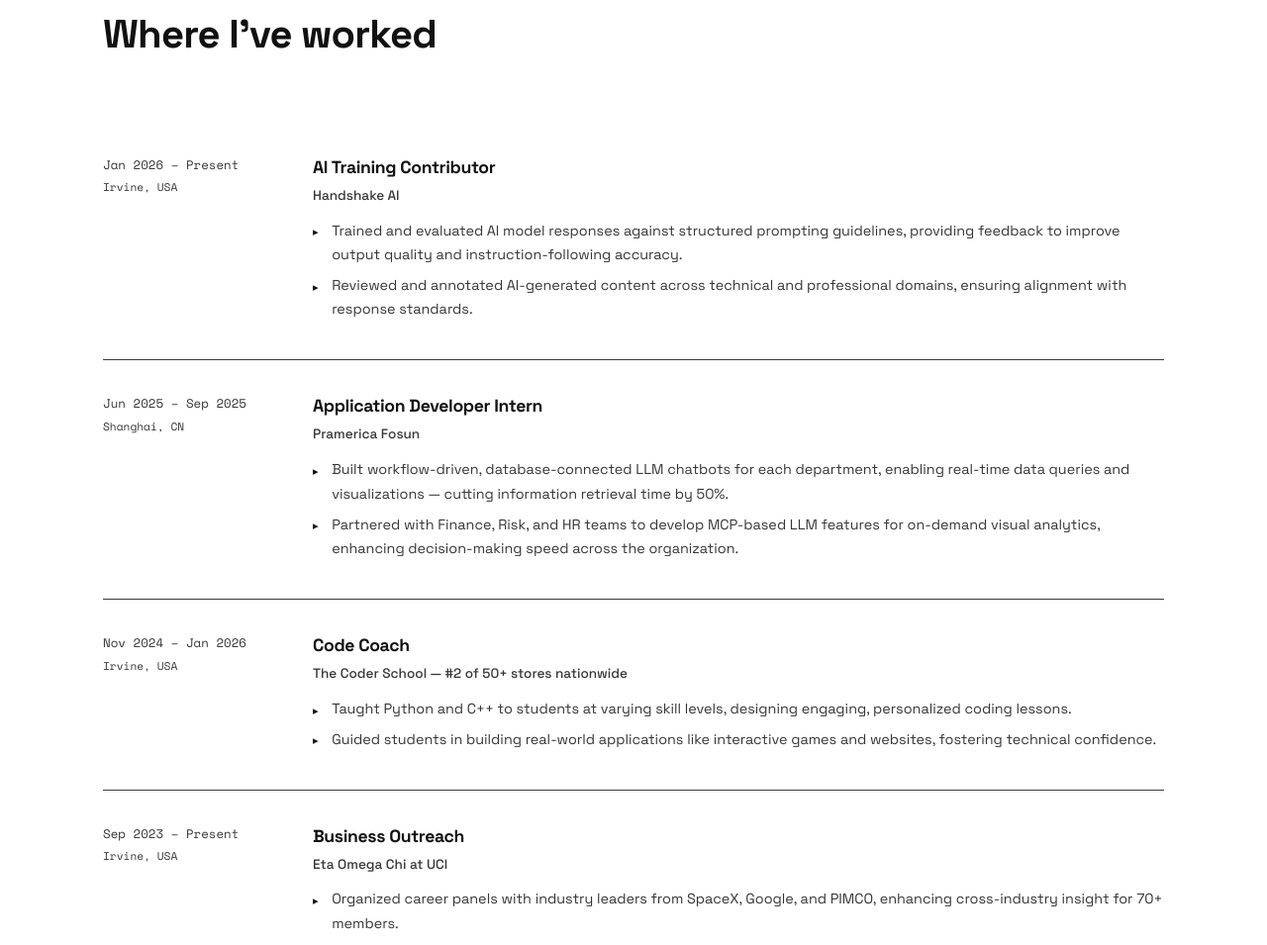
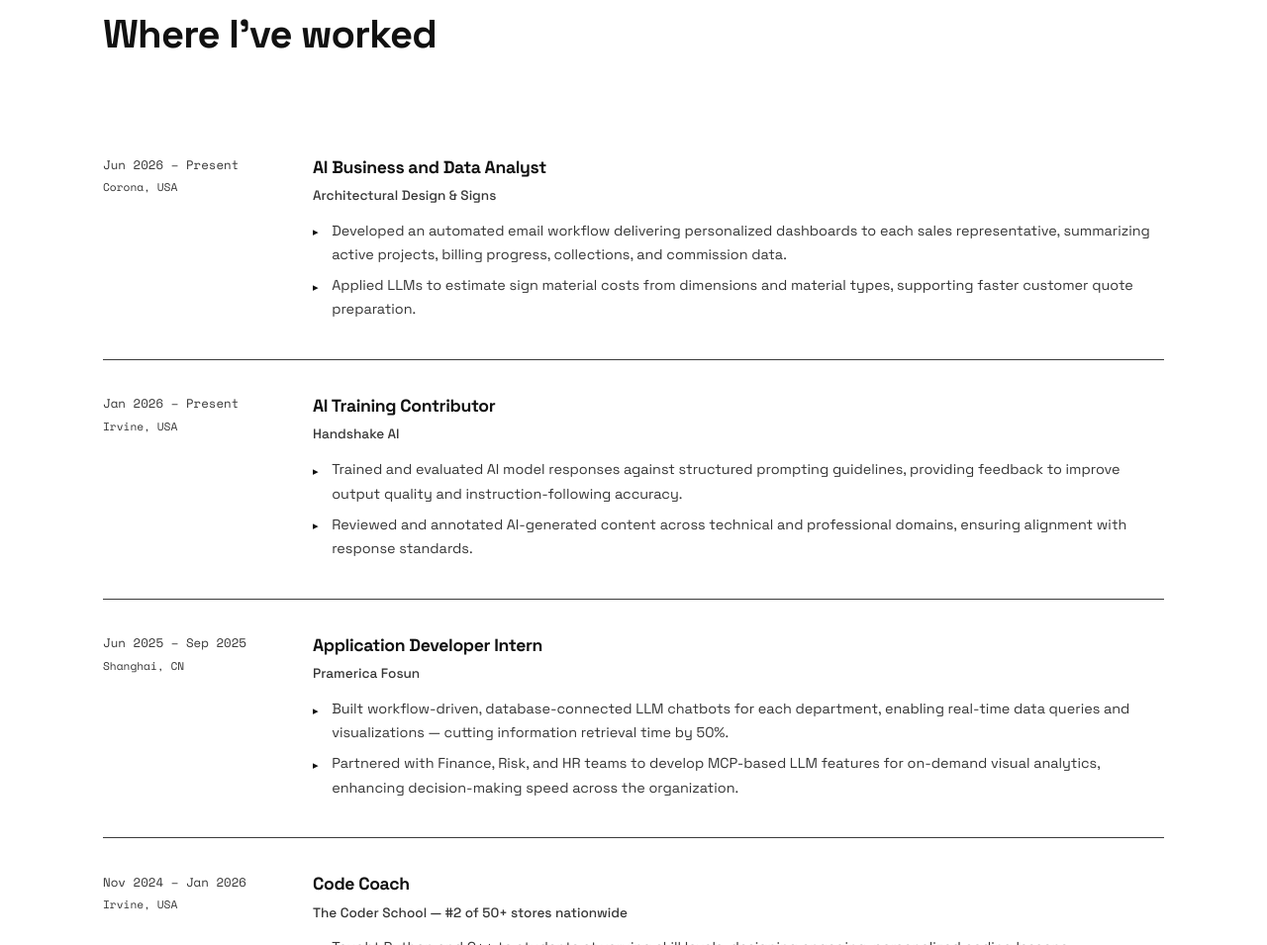
Before and after one commit to michaelclsss/personalwebsite, a plain HTML site: page index.html in a window 1280 px wide. Shown: the part 1676-2631 px from the top of the page at 99% size. Drawn offline with nearby package versions, Linux system fonts and the light colour scheme.

Commit message:
Added the ADS experience

```diff
--- a/index.html
+++ b/index.html
@@ -213,6 +213,21 @@
 
     <div class="timeline-item reveal">
       <div class="timeline-date">
+        Jun 2026 – Present
+        <span>Corona, USA</span>
+      </div>
+      <div class="timeline-body">
+        <h3>AI Business and Data Analyst</h3>
+        <div class="timeline-company">Architectural Design & Signs</div>
+        <ul>
+          <li>Developed an automated email workflow delivering personalized dashboards to each sales representative, summarizing active projects, billing progress, collections, and commission data.</li>
+          <li>Applied LLMs to estimate sign material costs from dimensions and material types, supporting faster customer quote preparation.</li>
+        </ul>
+      </div>
+    </div>
+
+    <div class="timeline-item reveal">
+      <div class="timeline-date">
         Jan 2026 – Present
         <span>Irvine, USA</span>
       </div>
```
Also changed, not shown: 1 other file.
